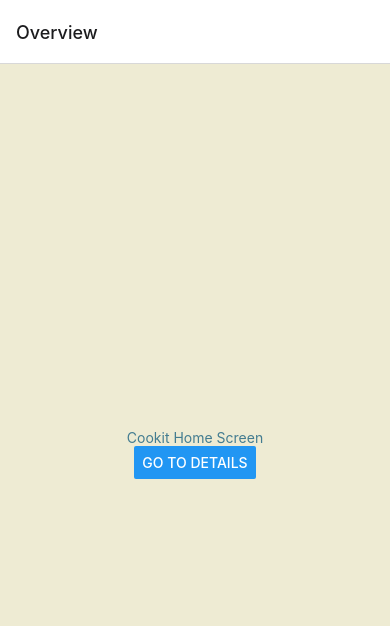
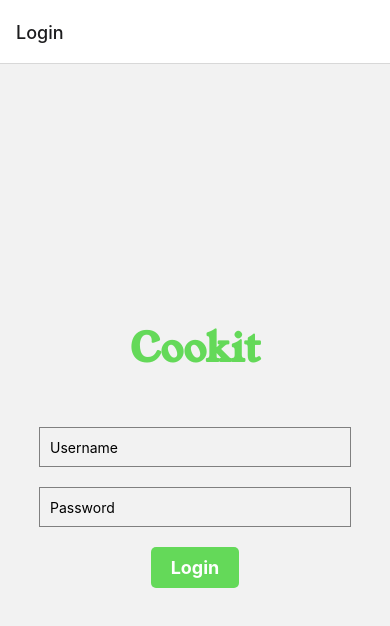
Before and after one commit to harveyji1/KUCapstone23, a React Native app in the folder cookit/: screen / in a window 390 px wide. Shown: the top 626 px of the page. Built offline with nearby package versions, Linux system fonts and the light colour scheme.

Commit message:
basic UI login screen

```diff
--- a/cookit/App.js
+++ b/cookit/App.js
@@ -4,6 +4,7 @@
 import { StyleSheet, Text, View, Button } from 'react-native';
 import { createNativeStackNavigator } from '@react-navigation/native-stack';
 import { DetailsScreen } from './src/screens/Profile';
+import { LoginPage } from './src/screens/Login'
 
 function HomeScreen({navigation}){
   return (
@@ -43,7 +44,11 @@
 export default function App() {
   return (
     <NavigationContainer>{
-      <Stack.Navigator initialRouteName='Home'>
+      <Stack.Navigator initialRouteName='Login'>
+        <Stack.Screen
+        name="Login"
+        component={LoginPage}
+        />
         <Stack.Screen
           name="Home"
           component={HomeScreen}
--- a/cookit/src/screens/Login.js
+++ b/cookit/src/screens/Login.js
@@ -1,24 +1,90 @@
-import { StatusBar } from 'expo-status-bar';
-import { StyleSheet, Text, View } from 'react-native';
+import React, { useState } from 'react';
+import {useFonts} from 'expo-font';
+import {
+  View,
+  Text,
+  TextInput,
+  TouchableOpacity,
+  StyleSheet,
+  Alert,
+} from 'react-native';
 
-export default function Login() {
+export function LoginPage() {
+  const [loaded] = useFonts({
+    'YoungSerif-Regular': require('../../assets/fonts/YoungSerif-Regular.ttf')
+  });
+  const [username, setUsername] = useState('');
+  const [password, setPassword] = useState('');
+
+  const handleLogin = () => {
+    // Here, you can add your authentication logic.
+    // For simplicity, let's just check if the fields are not empty.
+    if (username === '' || password === '') {
+      Alert.alert('Login Error', 'Please fill in all fields.');
+    } else {
+      // You can perform the actual authentication here.
+      // For this example, we'll just show a success message.
+      Alert.alert('Login Successful', 'Welcome, ' + username + '!');
+    }
+  };
+
   return (
     <View style={styles.container}>
-      <Text style={styles.text}>Cookit Test</Text>
-      <StatusBar style="auto" />
+      <Text style={styles.appTitle}>Cookit</Text>
+      <TextInput
+        style={styles.input}
+        placeholder="Username"
+        onChangeText={(text) => setUsername(text)}
+        value={username}
+      />
+      <TextInput
+        style={styles.input}
+        placeholder="Password"
+        onChangeText={(text) => setPassword(text)}
+        value={password}
+        secureTextEntry
+      />
+      <TouchableOpacity // Use TouchableOpacity for the custom button
+        style={styles.loginButton}
+        onPress={handleLogin}
+      >
+        <Text style={styles.buttonText}>Login</Text>
+      </TouchableOpacity>
     </View>
   );
-}
+};
 
 const styles = StyleSheet.create({
   container: {
     flex: 1,
-    backgroundColor: '#EEEBD3',
+    justifyContent: 'center',
     alignItems: 'center',
-    justifyContent: 'center',
-
+    color: '#E5E3DB'
   },
-  text: {
-    color: '#437c90'
+  appTitle: {
+    fontSize: 40,
+    color: '#64D959',
+    marginBottom: 50,
+    fontWeight: 'bold',
+    fontFamily: 'YoungSerif-Regular'
+  },
+  input: {
+    width: '80%',
+    height: 40,
+    borderColor: 'gray',
+    borderWidth: 1,
+    marginBottom: 20,
+    padding: 10,
+  },
+  loginButton: {
+    backgroundColor: '#64D959', // Background color of the button
+    borderRadius: 5,
+    paddingVertical: 10,
+    paddingHorizontal: 20,
+  },
+  buttonText: {
+    color: '#FFFFFF', // Text color of the button
+    fontSize: 18,
+    fontWeight: 'bold',
   }
 });
```
Also changed, not shown: cookit/assets/fonts/YoungSerif-Regular.ttf (added).
